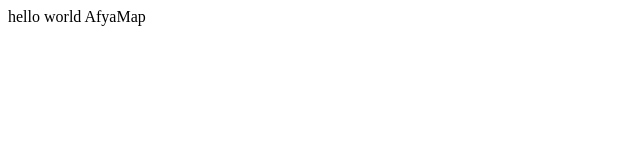
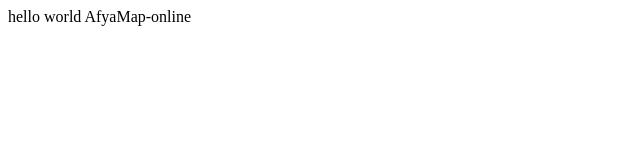
Before and after one commit to Aristechius/asset, a plain HTML site: page index.html in a window 1280 px wide. Shown: the full height of the page, 0-640 px from the left. Drawn offline with Linux system fonts and the light colour scheme.

Commit message:
trial conflicts

```diff
--- a/index.html
+++ b/index.html
@@ -2,7 +2,7 @@
 <title>Test file</title>
 <body>
 	hello world
-	AfyaMap
+	AfyaMap-online
 
 </body>
 
```
